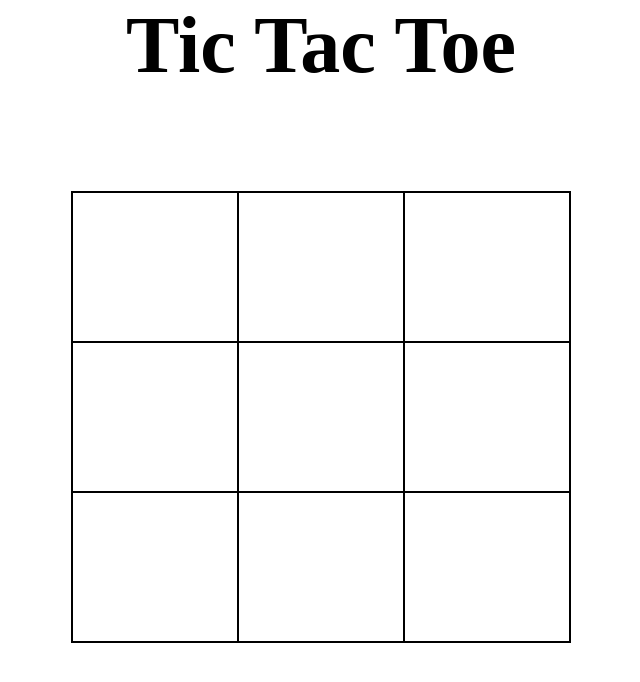
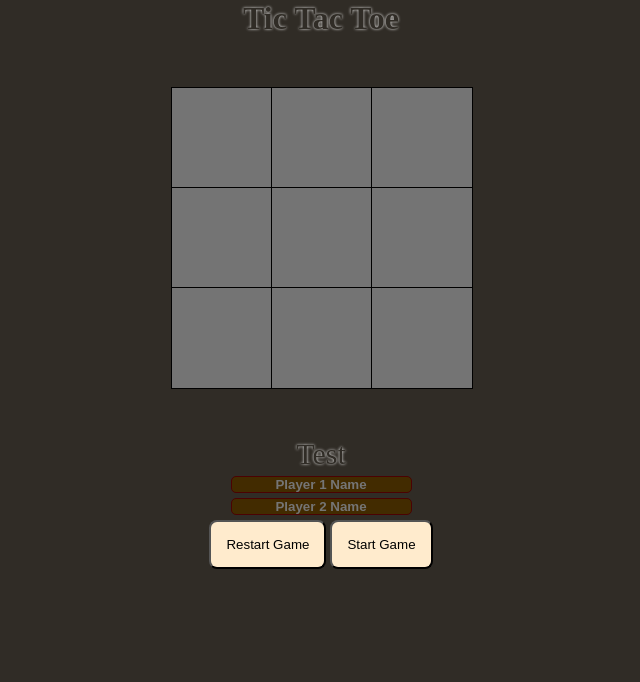
Before and after one commit to Ragum02/TicTacToe-TOP, a plain HTML site: page index.html in a window 1280 px wide. Shown: the whole page, without its empty margins (319-959 px from the left). Drawn offline with Linux system fonts and the light colour scheme.

Commit message:
start the project aside my course with O'clock

```diff
--- a/index.html
+++ b/index.html
@@ -5,20 +5,30 @@
     <meta name="viewport" content="width=device-width, initial-scale=1.0">
     <title>Tic Tac Toe</title>
     <link rel="stylesheet" href="styles/index.css">
-    <script src="scripts/index.js" defer></script>
 </head>
 <body>
     <h1>Tic Tac Toe</h1>
-    <div id="board_container">
-        <div class="case1 table"></div>
-        <div class="case2 table"></div>
-        <div class="case3 table"></div>
-        <div class="case4 table"></div>
-        <div class="case5 table"></div>
-        <div class="case6 table"></div>
-        <div class="case7 table"></div>
-        <div class="case8 table"></div>
-        <div class="case9 table"></div>
+    <div id="gameboard">
+        <div class="cell"></div>
+        <div class="cell"></div>
+        <div class="cell"></div>
+        <div class="cell"></div>
+        <div class="cell"></div>
+        <div class="cell"></div>
+        <div class="cell"></div>
+        <div class="cell"></div>
+        <div class="cell"></div>
     </div>
+    <div id="controls">
+        <p id="result">Test</p>
+        <input type="text" id="player1" placeholder="Player 1 Name">
+        <input type="text" id="player2" placeholder="Player 2 Name">
+        <div>
+        <button id="restart">Restart Game</button>
+        <button id="start">Start Game</button>
+    </div>
+    </div>
+
+    <script src="scripts/game.js"></script>
 </body>
 </html>
--- /dev/null
+++ b/scripts/game.js
@@ -0,0 +1,34 @@
+const start = document.querySelector("#start");
+const restart = document.querySelector("#restart");
+
+const result = document.querySelector("#result");
+
+const cells = document.querySelector(".cell");
+
+let players = [];
+let currentPlayerIndex = 0;
+let gameFinish = false;
+
+let gameboard = ["","","","","","","","",""];
+
+const winCombinations = [
+    [0, 1, 2],
+    [3, 4, 5],
+    [6, 7, 8],
+    [0, 3, 6],
+    [1, 4, 7],
+    [2, 5, 8],
+    [0, 4, 8],
+    [2, 4, 6],
+];
+
+function startGame(){
+
+
+
+};
+
+function resetGame(){
+
+
+};
--- a/scripts/index.js
+++ /dev/null
@@ -1 +0,0 @@
-console.log("Hello, World !");
--- a/styles/index.css
+++ b/styles/index.css
@@ -1,22 +1,66 @@
 *{
     margin: 0;
     padding: 0;
-    box-sizing: border-box;
 }
-h1{
+
+h1,#result{
     text-align: center;
-    font-size: 5rem;
-    margin-bottom: 100px;
+    color: rgba(48, 44, 38);
+    text-shadow: 0px 0px 3px white;
 }
-#board_container{
+body{
+    background-color: rgb(48, 44, 38);
+}
+#gameboard {
     display: grid;
-    grid-template-columns: 1fr 1fr 1fr;
-    grid-template-rows: 1fr 1fr 1fr;
-    margin:auto;
+    grid-template-columns: repeat(3, 100px);
+    grid-template-rows: repeat(3, 100px);
     width: 500px;
-    border:black 1px solid;
+    margin: 50px auto;
+    justify-content: center;
 }
-.table{
-    border:black 1px solid;
-    height: 150px;
+
+.cell {
+    width: 100px;
+    color:rgb(211, 162, 0);
+    text-shadow: 0px 0px 4px rgb(217, 255, 0);
+    height: 100px;
+    display: flex;
+    align-items: center;
+    justify-content: center;
+    font-size: 2em;
+    cursor: pointer;
+    background-color: #747474;
+    border: 1px solid #000000;
 }
+
+.cell:hover{
+    background-color: #410101a8;
+}
+#controls {
+    display: flex;
+    align-items: center;
+    gap:5px;
+    flex-direction: column;
+    text-align: center;
+}
+#result{
+    font-size: 30px;
+
+}
+
+#player1, #player2{
+    color:black;
+    font-weight: 800;
+    background-color: rgb(66, 43, 0);
+    text-align: center;
+    border-radius: 5px;
+    border: 1px solid rgb(75, 2, 2);
+}
+
+#start, #restart{
+    border-radius: 8px;
+    padding: 15px;
+    background-color: blanchedalmond;
+    cursor:pointer;
+}
```
